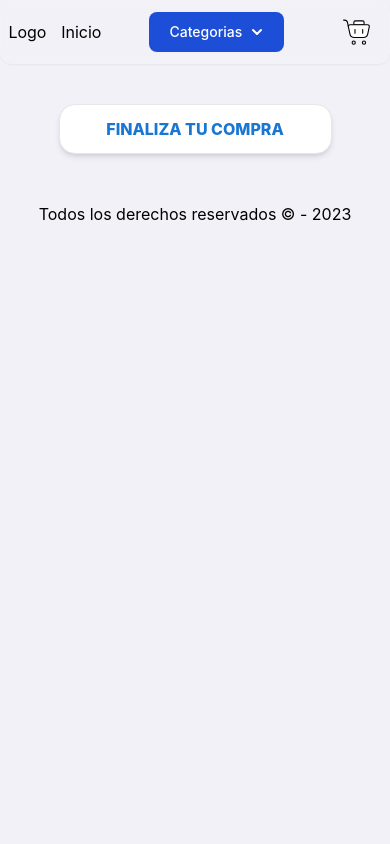
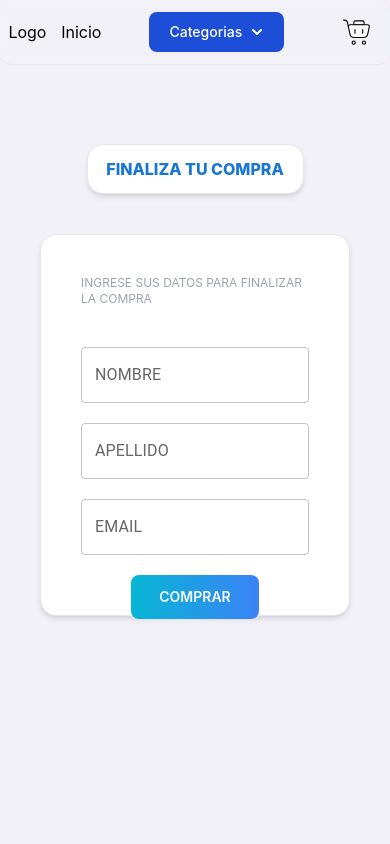
Before and after one commit to Franco-Amon-Maldonado/e-commerce-coder-react, a React app: page /verificar-compra in a window 390 px wide. Shown: the top 844 px of the page. Built offline with nearby package versions, Linux system fonts and the light colour scheme; the HTML template or start-up script is replaced by a standard one.

Commit message:
5/11/2023
-Inicializacion pagina verificar compra con algunos estilos y estado de datos

```diff
--- a/src/pages/VerificarCompra/VerificarCompra.jsx
+++ b/src/pages/VerificarCompra/VerificarCompra.jsx
@@ -1,11 +1,45 @@
+import { TextField } from '@mui/material'
+import {useState} from "react"
+
 function VerificarCompra() {
-    return (
-        <main className="container">
-            <h1 className="text-base md:text-2xl [color:#1976D2] font-extrabold text-center mt-10 mx-auto [width:70%;] bg-white border p-3 rounded-2xl shadow-md uppercase">
+
+    const [datos, setDatos] = useState({
+        nombre: "",
+        telefono:"",
+        email:""
+    })
+
+    const handleChangeDatos = (e) => {
+        setDatos({
+            ...datos,
+            [e.target.name] : e.target.value
+        })
+    }
+
+
+	return (
+		<main className="container h-screen p-10 md:p-0">
+			<h1 className="text-base md:text-2xl [color:#1976D2] font-extrabold text-center mt-10 mx-auto [width:70%;] bg-white border p-3 rounded-2xl shadow-md uppercase">
 				Finaliza tu compra
 			</h1>
-        </main>
-     );
+
+			<form className="bg-white border p-10 rounded-2xl shadow-md uppercase w-full md:[width:50%;] mt-10 mx-auto [height:50%;]">
+				<header>
+					<h1 className="text-xs text-gray-400" >Ingrese sus datos para finalizar la compra</h1>
+				</header>
+
+				<div className="flex gap-5 flex-col mt-10">
+					<TextField onChange={handleChangeDatos} name="nombre" type="text" id="outlined-basic" label="Nombre" variant="outlined" />
+					<TextField onChange={handleChangeDatos} name="telefono" type="tel" id="outlined-basic" label="Apellido" variant="outlined" />
+					<TextField onChange={handleChangeDatos} name="email" type="email" id="outlined-basic" label="Email" variant="outlined" />
+				</div>
+
+				<button className="mt-5 mx-auto block text-slate-50 bg-gradient-to-r uppercase self-end font-semibold from-cyan-500 to-blue-500 hover:bg-gradient-to-bl transition-opacity hover:opacity-80 duration-300 focus:ring-4 focus:outline-none focus:ring-cyan-300 dark:focus:ring-cyan-800 rounded-lg text-sm px-7 py-3 text-center">
+					Comprar
+				</button>
+			</form>
+		</main>
+	)
 }
 
-export default VerificarCompra;
+export default VerificarCompra
```
